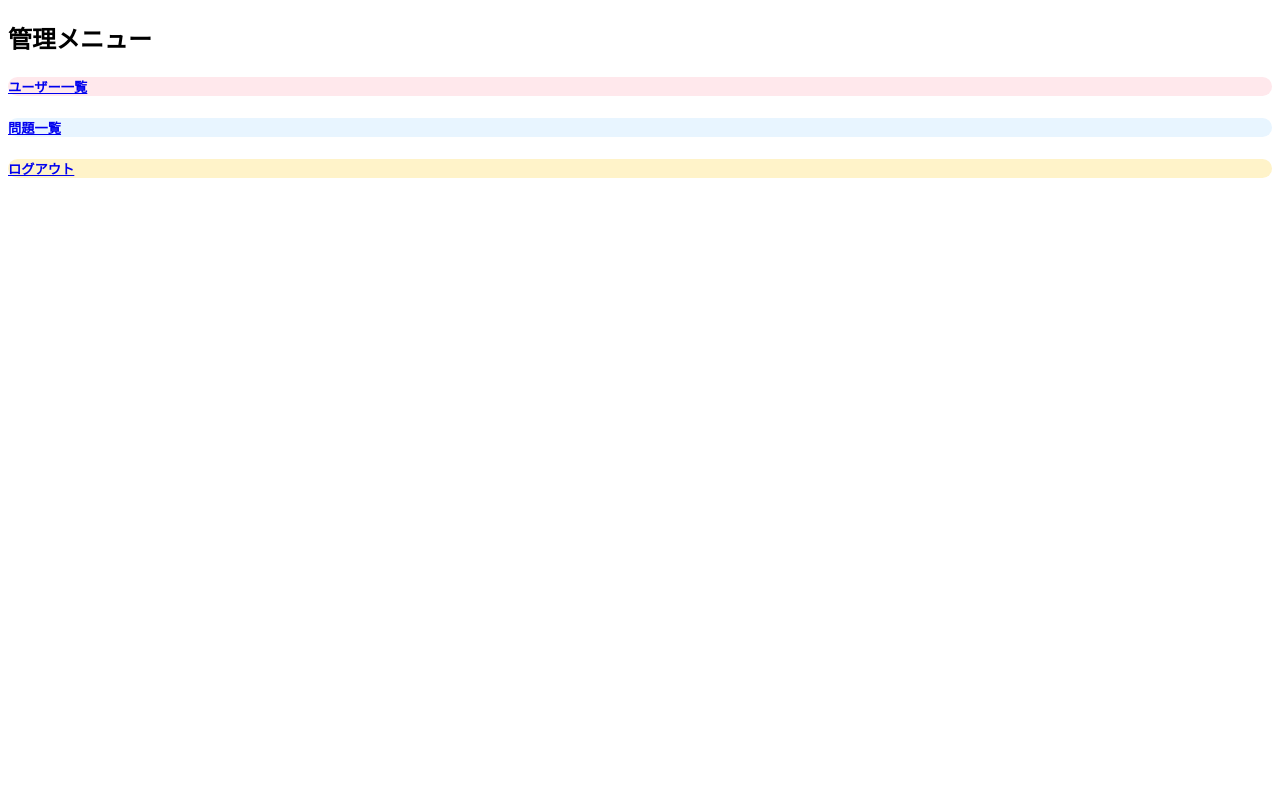
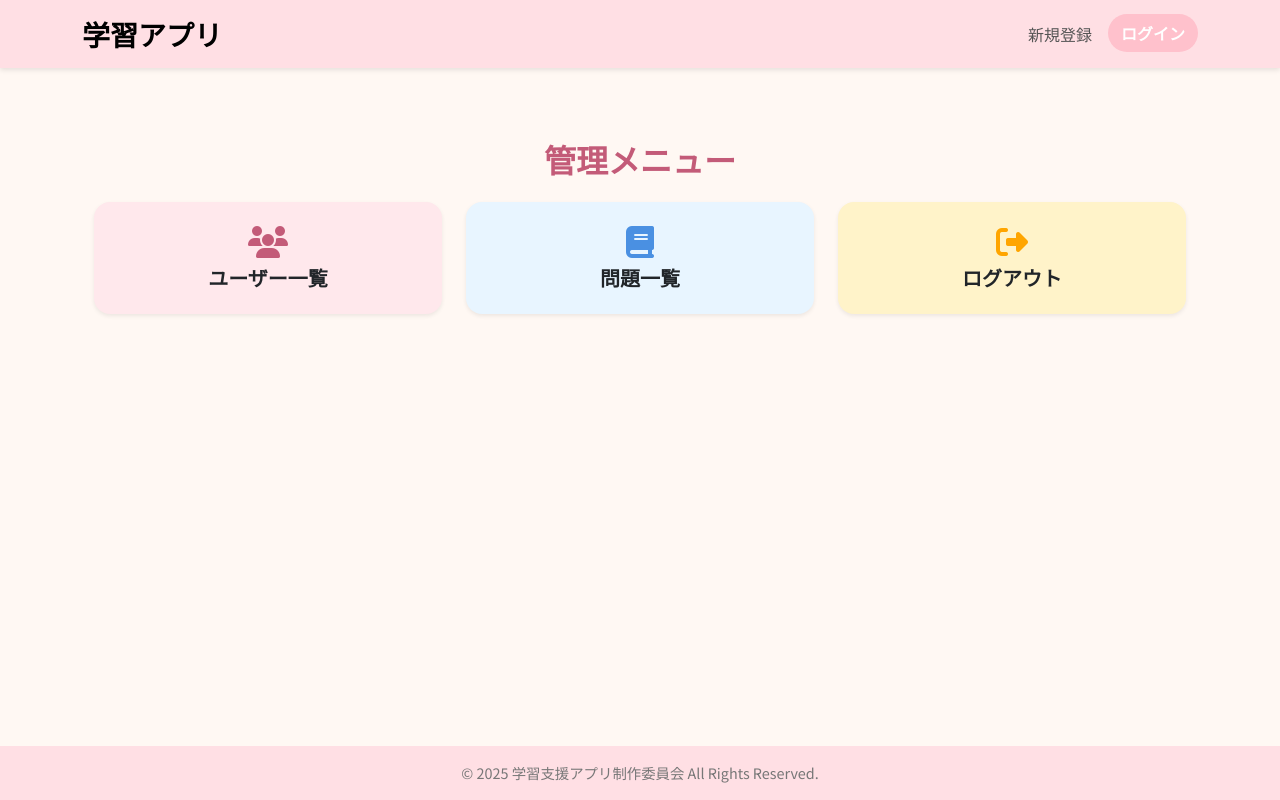
Before and after one commit to taipiwiq/beta, a Python web app: template beta/admin_app/templates/home.html in a window 1280 px wide. Run offline with Jinja, Linux system fonts and the light colour scheme; the template is opened without the code that fills it, so the values that code supplies are empty.

Commit message:
Update base.html

```diff
--- a/beta/shared/templates/base.html
+++ b/beta/shared/templates/base.html
@@ -1,12 +1,129 @@
-<!DOCTYPE html>
+<!doctype html>
 <html lang="ja">
 <head>
-    <meta charset="UTF-8">
-    <meta name="viewport" content="width=device-width, initial-scale=1.0">
-    <title>Document</title>
+  <meta charset="utf-8" />
+  <meta name="viewport" content="width=device-width, initial-scale=1" />
+  <title>{{ title or "学習支援アプリ" }}</title>
+
+  <!-- Bootstrap 5 CSS -->
+  <link href="https://cdn.jsdelivr.net/npm/bootstrap@5.3.3/dist/css/bootstrap.min.css" rel="stylesheet" />
+
+  <!-- Font Awesome for icons -->
+  <link href="https://cdnjs.cloudflare.com/ajax/libs/font-awesome/6.4.0/css/all.min.css" rel="stylesheet" />
+
+  <!-- Google Fonts -->
+  <link href="https://fonts.googleapis.com/css2?family=Noto+Sans+JP:wght@400;700&display=swap" rel="stylesheet" />
+
+  <style>
+    body {
+      font-family: 'Noto Sans JP', sans-serif;
+      background: #FFF8F3;
+      color: #333;
+      min-height: 100vh;
+      display: flex;
+      flex-direction: column;
+    }
+    .navbar {
+      background: #FFDFE4;
+      box-shadow: 0 2px 5px rgba(0,0,0,0.1);
+    }
+    .nav-link {
+      color: #555;
+      font-weight: 500;
+      transition: color 0.3s;
+    }
+    .nav-link:hover {
+      color: #C35B78;
+    }
+    .btn-pink {
+      background-color: #FFC1CC;
+      color: white;
+      font-weight: 700;
+      border-radius: 50px;
+      transition: background-color 0.3s;
+    }
+    .btn-pink:hover {
+      background-color: #FFA3B1;
+    }
+    .card {
+      border: none;
+      border-radius: 1rem;
+      box-shadow: 0 3px 10px rgba(0,0,0,0.1);
+    }
+    footer {
+      background: #FFDFE4;
+      padding: 1rem 0;
+      text-align: center;
+      color: #777;
+      font-size: 0.9rem;
+      margin-top: auto;
+    }
+    .form-control.rounded-pill {
+      border-radius: 50px;
+    }
+    h2, h3 {
+      color: #C35B78;
+      font-weight: 700;
+    }
+    .btn-outline-pink {
+      color: #e91e63;
+      border: 1px solid #e91e63;
+      background-color: white;
+    }
+    .btn-outline-pink:hover {
+      background-color: #fce4ec;
+      color: #d81b60;
+    }
+
+    .btn-cute-purple {
+      background-color: #ce93d8;
+      color: white;
+      border: none;
+    }
+    .btn-cute-purple:hover {
+      background-color: #ba68c8;
+      color: white;
+    }
+
+  .genre-btn {
+    width: 250px; /* 最大文字数に合わせて調整（例として固定値） */
+    text-align: center;
+    display: inline-block;
+    margin: 0 auto;
+}
+
+  </style>
 </head>
 <body>
-    {% block content %}
-    {% endblock %}
+  <nav class="navbar navbar-expand-lg">
+    <div class="container">
+      <a class="navbar-brand fs-3 fw-bold" href="/">学習アプリ</a>
+      <button class="navbar-toggler" type="button" data-bs-toggle="collapse" data-bs-target="#navMenu">
+        <span class="navbar-toggler-icon"></span>
+      </button>
+      <div class="collapse navbar-collapse" id="navMenu">
+        <ul class="navbar-nav ms-auto">
+          {% if current_user.is_authenticated %}
+          <li class="nav-item"><a class="nav-link" href="/#">お問い合わせ</a></li>
+          <li class="nav-item"><a class="nav-link" href="/#">ああああ</a></li>
+          <li class="nav-item"><a class="nav-link" href="/logout">ログアウト</a></li>
+          {% else %}
+          <li class="nav-item"><a class="nav-link" href="/signup">新規登録</a></li>
+          <li class="nav-item"><a class="btn btn-pink ms-2" href="/login">ログイン</a></li>
+          {% endif %}
+        </ul>
+      </div>
+    </div>
+  </nav>
+
+  <main class="container py-4">
+    {% block content %}{% endblock %}
+  </main>
+
+  <footer>
+    &copy; 2025 学習支援アプリ制作委員会 All Rights Reserved.
+  </footer>
+
+  <script src="https://cdn.jsdelivr.net/npm/bootstrap@5.3.3/dist/js/bootstrap.bundle.min.js"></script>
 </body>
 </html>
```
